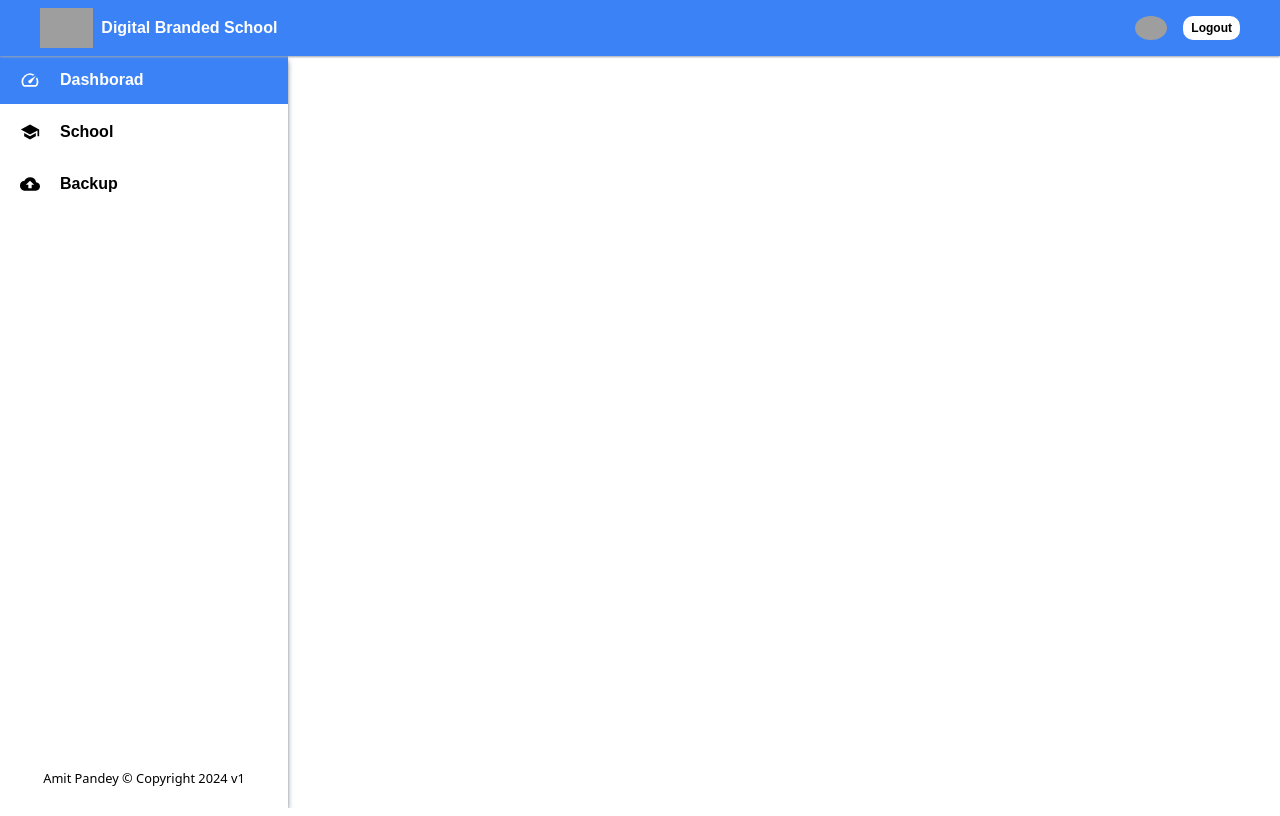
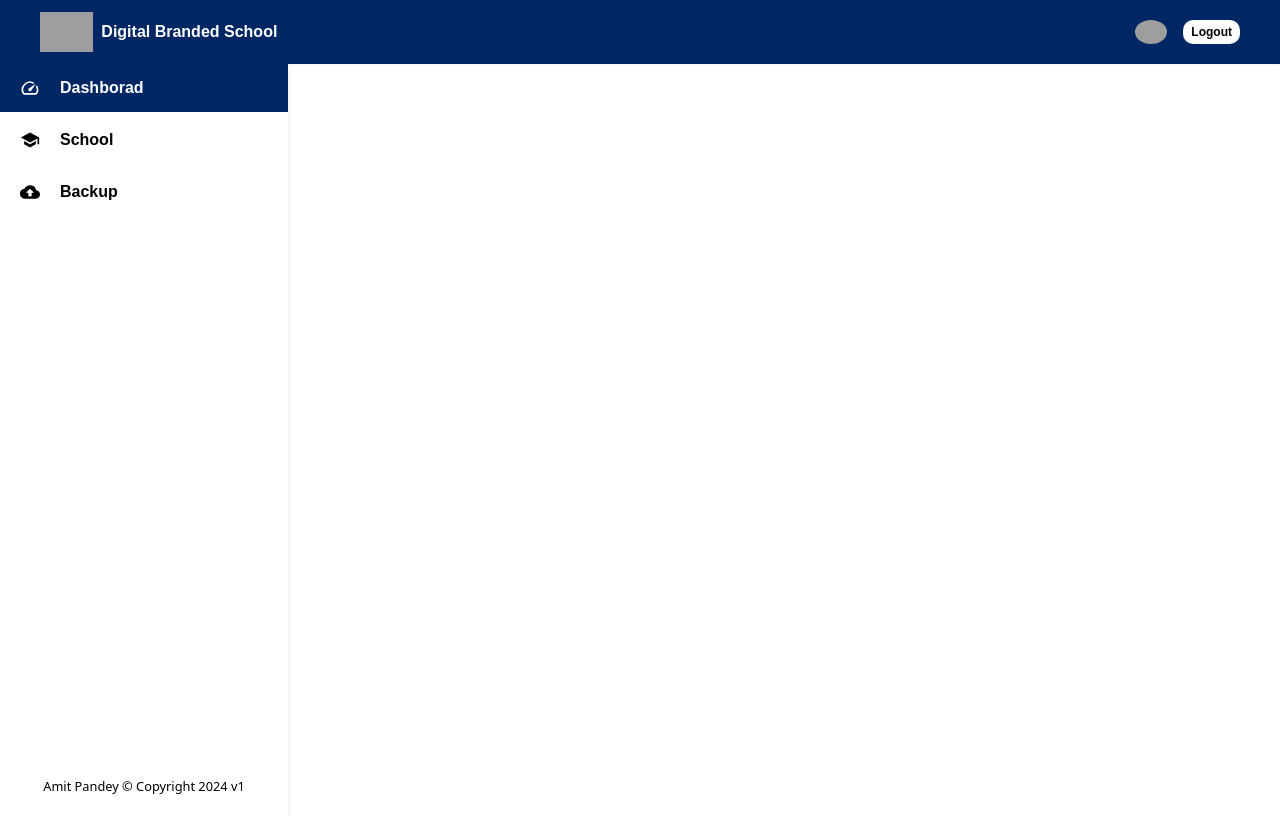
Before and after one commit to AmitBedprakashPandey/SchoolSuperAdmin, a React (Create React App) app: page / in a window 1280 px wide. Built offline with nearby package versions, Linux system fonts and the light colour scheme; sample sign-in values are in the browser's storage; grey boxes are pictures that could not be loaded; a web font is replaced by a local one.

Commit message:
add some features

```diff
--- a/src/App.css
+++ b/src/App.css
@@ -21,3 +21,7 @@
 .p-menuitem-text{
     /* color: white; */
 }
+
+
+.brandcolor{
+}
--- a/src/Controller/Home.jsx
+++ b/src/Controller/Home.jsx
@@ -28,7 +28,7 @@ export default function Home() {
     label:"Dashborad",
     url:"/",
     className: `${
-      param.pathname === "/" ? "bg-blue-500 " : ""
+      param.pathname === "/" ? "bg-primary " : ""
     } `,
     labelClassName: `${
       param.pathname === "/" ? "text-white " : "text-black"
@@ -54,7 +54,7 @@ export default function Home() {
         />
       ),
       className: `${
-        param.pathname === "/school" ? "bg-blue-500 " : ""
+        param.pathname === "/school" ? "bg-primary " : ""
       } `,
       url: "school",
     },
@@ -71,7 +71,7 @@ export default function Home() {
         />
       ),
       className: `${
-        param.pathname === "/backup" ? "bg-blue-500 " : ""
+        param.pathname === "/backup" ? "bg-primary " : ""
       } `,
       url: "backup",
     },
@@ -80,7 +80,7 @@ export default function Home() {
     <>
       <Navbar />
       <DeviceValidation />
-      <div className="flex gap-3 mt-14">
+      <div className="flex gap-3">
         <div className="flex-1">
           <div className="relative w-72 h-full p-0 rounded-none  shadow-gray-500 shadow-md">
             <PanelMenu
--- a/src/Store/Slice/PartySlice.js
+++ b/src/Store/Slice/PartySlice.js
@@ -46,6 +46,7 @@ export const updatePartyLogin = createAsyncThunk(
       if (response.status === 302) {
         return rejectWithValue(response.data);
       }
+
       return response.data;
     } catch (error) {
       return rejectWithValue(error);
@@ -96,7 +97,8 @@ export const loginSlice = createSlice({
         state.loading = false;
         state.user = null;
         state.error = action.payload.response?.data?.error;
-      });
+      })
+
   },
 });
 
--- a/src/Utility/NavBar.jsx
+++ b/src/Utility/NavBar.jsx
@@ -21,7 +21,7 @@ export default function Navbar() {
       message: "Are you sure you want to Logout ?",
       header: "Confirmation",
       icon: "pi pi-exclamation-triangle",
-      acceptClassName: "bg-blue-500 text-white px-5 py-2 ml-5",
+      acceptClassName: "bg-primary text-white px-5 py-2 ml-5 ",
       rejectClassName: "px-5 py-2",
       defaultFocus: "accept",
       accept,
@@ -61,7 +61,8 @@ export default function Navbar() {
       <Menubar
         start={start}
         end={end}
-        className="fixed top-0 w-full px-10 py-2 z-50 bg-blue-500 shadow-gray-400 shadow-sm rounded-none"
+
+        className="w-full h-16 px-10 py-2 z-50 bg-primary shadow-gray-400 shadow-sm rounded-none"
       />
     </>
   );
--- a/src/Utility/ThirdParty.jsx
+++ b/src/Utility/ThirdParty.jsx
@@ -196,13 +196,13 @@ export default function ThirdParty({ data }) {
       {formData?.auth ? (
         <Button
           label="Update"
-          onClick={confirm2}
+          onClick={confirm1}
           className="bg-blue-600 hover:bg-blue-700 duration-300 text-white w-full py-3 mt-5"
         />
       ) : (
         <Button
           label="Create"
-          onClick={confirm1}
+          onClick={confirm2}
           className="bg-green-600 hover:bg-green-700 duration-300 text-white w-full py-3 mt-5"
         />
       )}
--- a/tailwind.config.js
+++ b/tailwind.config.js
@@ -2,7 +2,14 @@
 module.exports = {
   content: ["./src/**/*.{html,js,jsx}"],
   theme: {
-    extend: {},
+    extend: {
+      colors:{
+        primary:"#002663",
+        secondary: "#ffc20e",
+        danger:'#ce181e',
+        gray:'#52565e'
+      }
+    },
   },
   plugins: [],
 }
```
Also changed, not shown: 1 other file (tests, documents, lock files or other folders).
